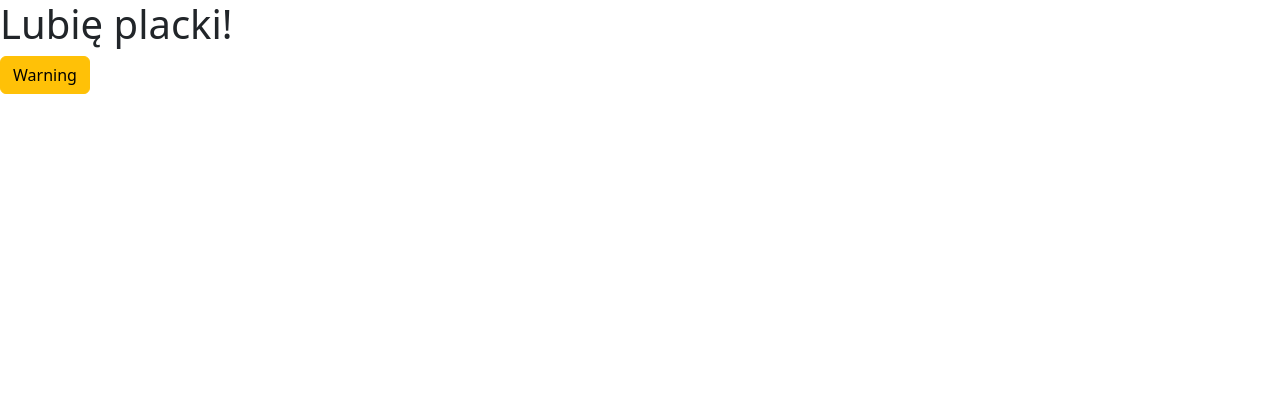
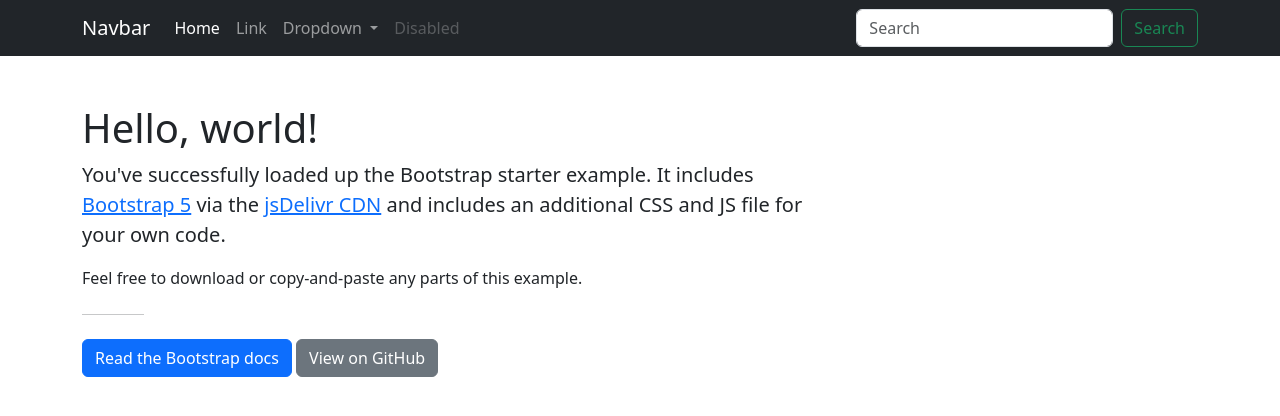
Before and after one commit to agata2901/pruba_unikat, a plain HTML site: page index.html in a window 1280 px wide. Drawn offline with nearby package versions, Linux system fonts and the light colour scheme.

Commit message:
Update index.html

```diff
--- a/index.html
+++ b/index.html
@@ -1,15 +1,64 @@
-<!DOCTYPE html>
+<!doctype html>
 <html lang="en">
-<head>
-  <meta charset="UTF-8" />
-  <title>Hello, world!</title>
-  <meta name="viewport" content="width=device-width,initial-scale=1" />
-  <meta name="description" content="" />
-  <link rel="icon" href="favicon.png">
-  <link href="https://cdn.jsdelivr.net/npm/bootstrap@5.3.3/dist/css/bootstrap.min.css" rel="stylesheet" integrity="sha384-QWTKZyjpPEjISv5WaRU9OFeRpok6YctnYmDr5pNlyT2bRjXh0JMhjY6hW+ALEwIH" crossorigin="anonymous">
-</head>
-<body>
-  <h1>Lubię placki!</h1>
-  <button type="button" class="btn btn-warning">Warning</button>
-</body>
+  <head>
+    <meta charset="utf-8">
+    <meta name="viewport" content="width=device-width, initial-scale=1">
+    <title>Bootstrap demo</title>
+    <link href="https://cdn.jsdelivr.net/npm/bootstrap@5.3.2/dist/css/bootstrap.min.css" rel="stylesheet" integrity="sha384-T3c6CoIi6uLrA9TneNEoa7RxnatzjcDSCmG1MXxSR1GAsXEV/Dwwykc2MPK8M2HN" crossorigin="anonymous">
+    <link rel="stylesheet" href="styles.css">
+  </head>
+  <body>
+    <nav class="navbar navbar-expand-lg navbar-dark bg-dark">
+      <div class="container">
+        <a class="navbar-brand" href="#">Navbar</a>
+        <button class="navbar-toggler" type="button" data-bs-toggle="collapse" data-bs-target="#navbarSupportedContent" aria-controls="navbarSupportedContent" aria-expanded="false" aria-label="Toggle navigation">
+          <span class="navbar-toggler-icon"></span>
+        </button>
+        <div class="collapse navbar-collapse" id="navbarSupportedContent">
+          <ul class="navbar-nav me-auto mb-2 mb-lg-0">
+            <li class="nav-item">
+              <a class="nav-link active" aria-current="page" href="#">Home</a>
+            </li>
+            <li class="nav-item">
+              <a class="nav-link" href="#">Link</a>
+            </li>
+            <li class="nav-item dropdown">
+              <a class="nav-link dropdown-toggle" href="#" id="navbarDropdown" role="button" data-bs-toggle="dropdown" aria-expanded="false">
+                Dropdown
+              </a>
+              <ul class="dropdown-menu" aria-labelledby="navbarDropdown">
+                <li><a class="dropdown-item" href="#">Action</a></li>
+                <li><a class="dropdown-item" href="#">Another action</a></li>
+                <li><hr class="dropdown-divider"></li>
+                <li><a class="dropdown-item" href="#">Something else here</a></li>
+              </ul>
+            </li>
+            <li class="nav-item">
+              <a class="nav-link disabled">Disabled</a>
+            </li>
+          </ul>
+          <form class="d-flex" role="search">
+            <input class="form-control me-2" type="search" placeholder="Search" aria-label="Search">
+            <button class="btn btn-outline-success" type="submit">Search</button>
+          </form>
+        </div>
+      </div>
+    </nav>
+
+    <div class="container my-5">
+      <h1>Hello, world!</h1>
+      <div class="col-lg-8 px-0">
+        <p class="fs-5">You've successfully loaded up the Bootstrap starter example. It includes <a href="https://getbootstrap.com/">Bootstrap 5</a> via the <a href="https://www.jsdelivr.com/package/npm/bootstrap">jsDelivr CDN</a> and includes an additional CSS and JS file for your own code.</p>
+        <p>Feel free to download or copy-and-paste any parts of this example.</p>
+
+        <hr class="col-1 my-4">
+
+        <a href="https://getbootstrap.com" class="btn btn-primary">Read the Bootstrap docs</a>
+        <a href="https://github.com/twbs/examples" class="btn btn-secondary">View on GitHub</a>
+      </div>
+    </div>
+
+    <script src="https://cdn.jsdelivr.net/npm/bootstrap@5.3.2/dist/js/bootstrap.bundle.min.js" integrity="sha384-C6RzsynM9kWDrMNeT87bh95OGNyZPhcTNXj1NW7RuBCsyN/o0jlpcV8Qyq46cDfL" crossorigin="anonymous"></script>
+    <script src="main.js"></script>
+  </body>
 </html>
```
